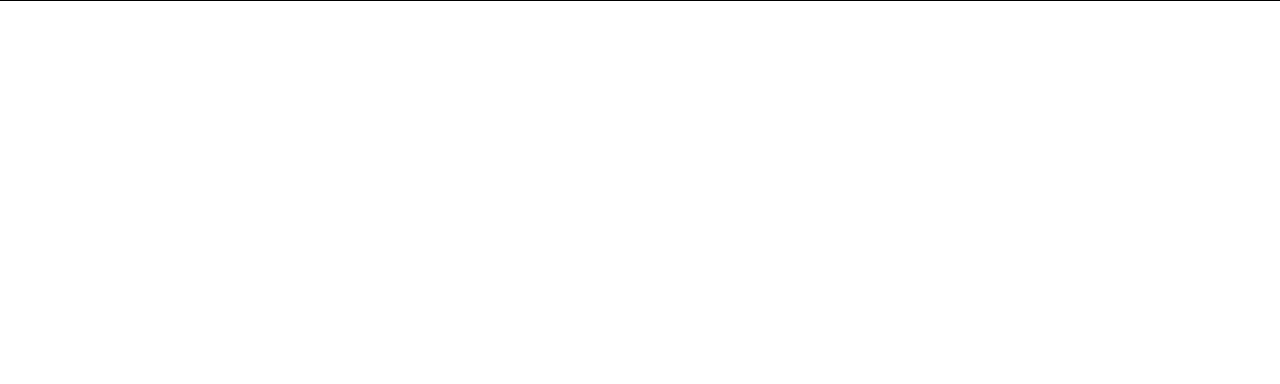
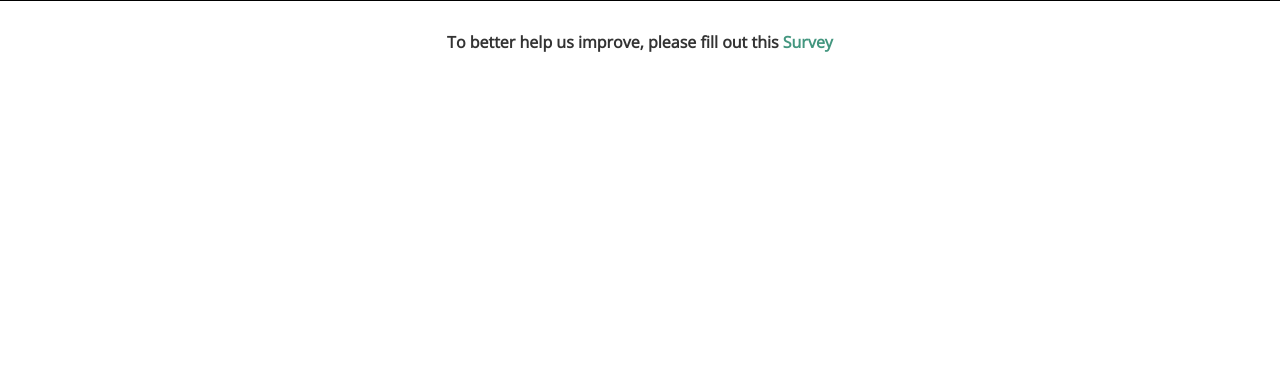
Before and after one commit to SeeYouMonday/SeeYouMonday, a Flask app: template templates/result.html in a window 1280 px wide. Shown: the part 287-671 px from the top of the page. Run offline with Flask 2, Linux system fonts and the light colour scheme; the template is opened without the code that fills it, so the values that code supplies are empty; some libraries are stand-ins or nearby versions; some web fonts are replaced.

Commit message:
extra survey link

```diff
--- a/templates/result.html
+++ b/templates/result.html
@@ -69,4 +69,7 @@
       {{ table|safe }}
     {% endfor %}
 </div>
+
+<p><b>To better help us improve, please fill out this <a href="https://goo.gl/forms/tO5fqWhJezJv8N0t2">Survey</a></b></p>
+
 {% endblock %}
```
